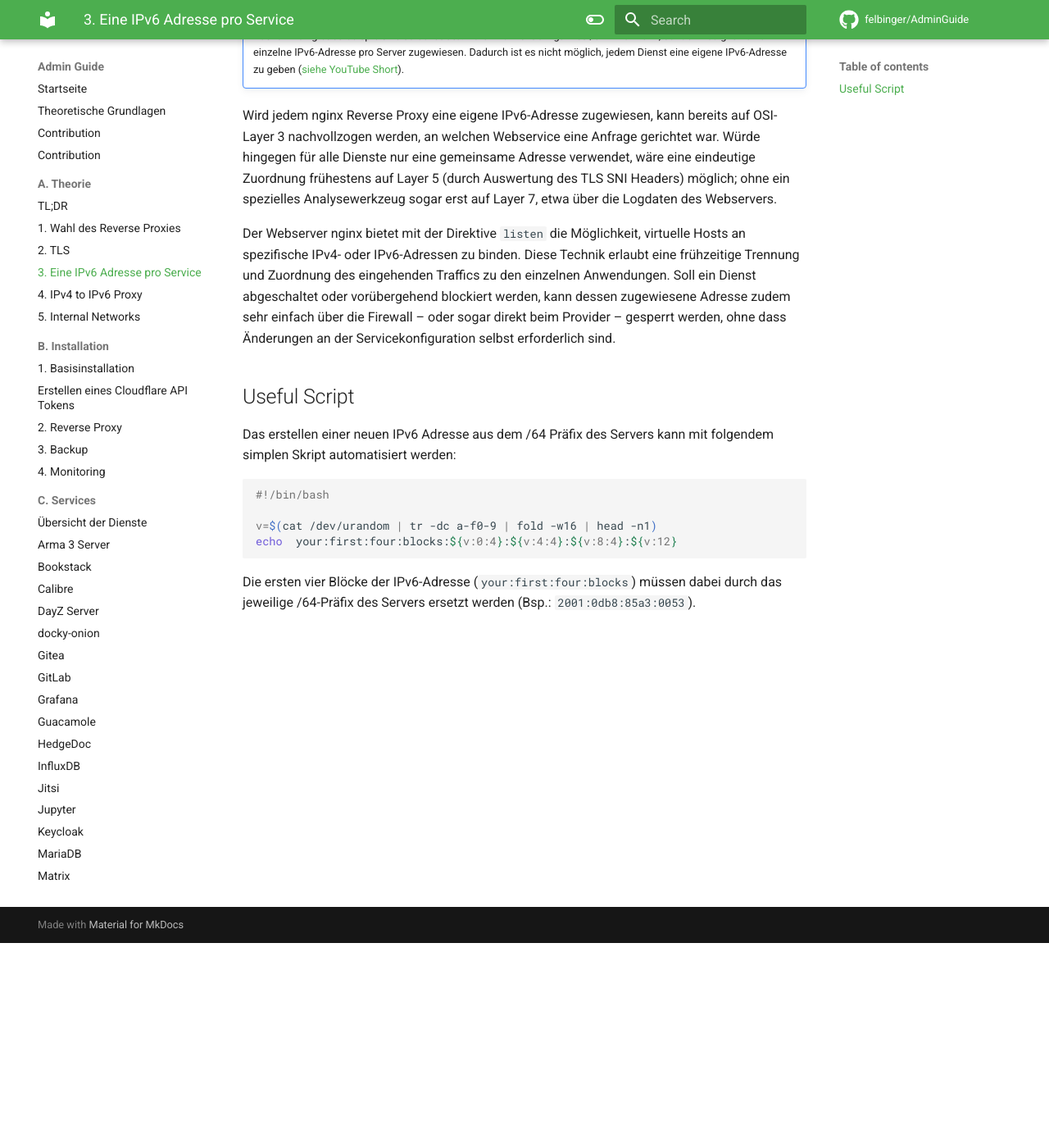
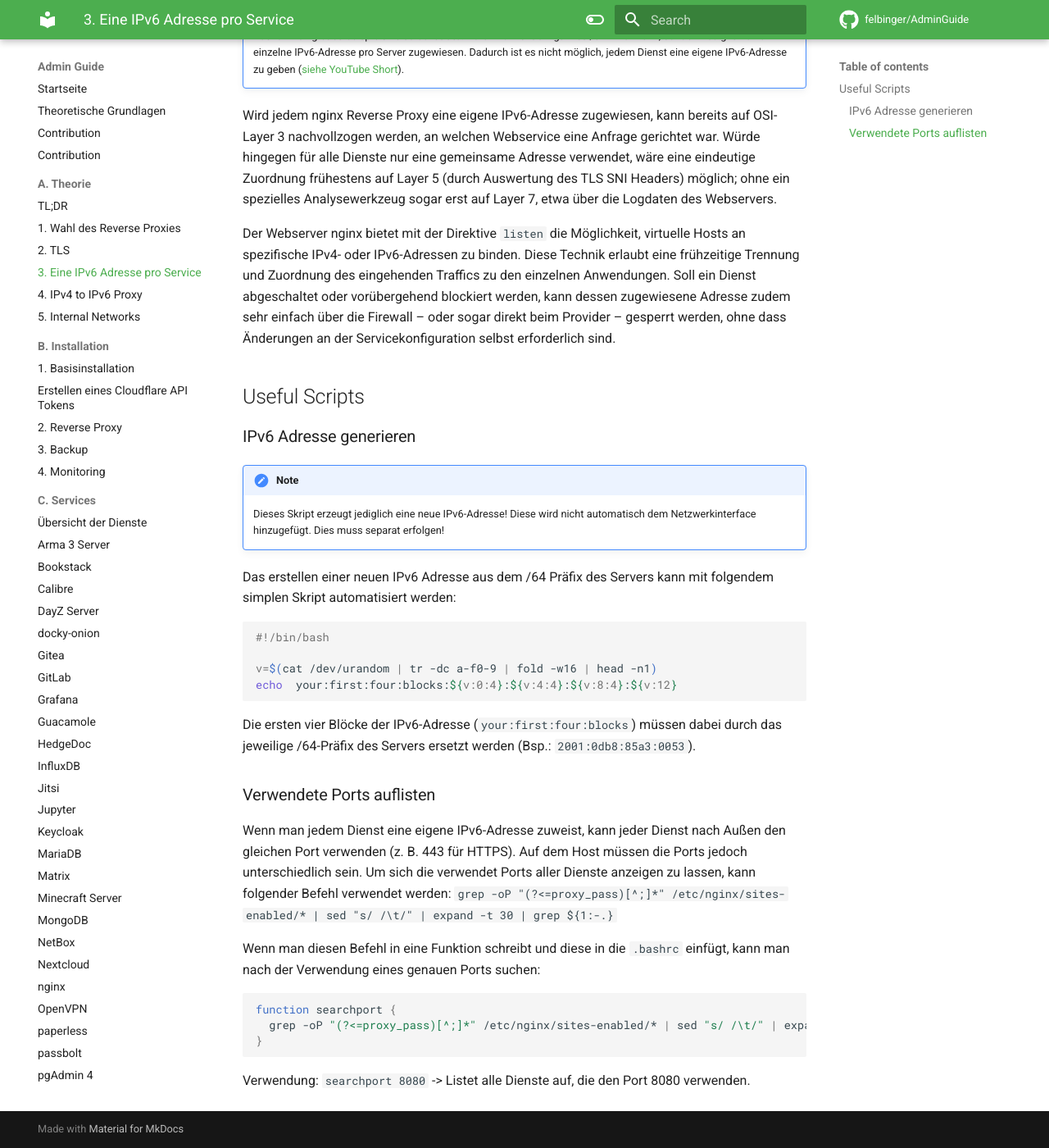
Before and after one commit to felbinger/AdminGuide, an MkDocs documentation site: the page built from docs/A._Theorie/30_ipv6-per-serivce.md, in a window 1280 px wide and 1400 px high, scrolled down 250 px. Shown: the whole window at 82% size. Built offline with MkDocs 1.6.1 and Material for MkDocs 9.7.7, drawn with Linux system fonts in a browser that asks for light colours; comment, search, counter and statistics services are not loaded.

Commit message:
added port script

````diff
--- a/docs/A._Theorie/30_ipv6-per-serivce.md
+++ b/docs/A._Theorie/30_ipv6-per-serivce.md
@@ -23,7 +23,14 @@ blockiert werden, kann dessen zugewiesene Adresse zudem sehr einfach über die F
 direkt beim Provider – gesperrt werden, ohne dass Änderungen an der Servicekonfiguration selbst
 erforderlich sind.
 
-## Useful Script
+
+## Useful Scripts
+
+### IPv6 Adresse generieren
+!!! note
+    Dieses Skript erzeugt jediglich eine neue IPv6-Adresse! Diese wird nicht automatisch dem
+    Netzwerkinterface hinzugefügt. Dies muss separat erfolgen!
+
 Das erstellen einer neuen IPv6 Adresse aus dem /64 Präfix des Servers kann mit folgendem simplen
 Skript automatisiert werden:
 
@@ -36,3 +43,21 @@ echo  your:first:four:blocks:${v:0:4}:${v:4:4}:${v:8:4}:${v:12}
 
 Die ersten vier Blöcke der IPv6-Adresse (`your:first:four:blocks`) müssen dabei durch das
 jeweilige /64-Präfix des Servers ersetzt werden (Bsp.: `2001:0db8:85a3:0053`).
+
+
+### Verwendete Ports auflisten
+Wenn man jedem Dienst eine eigene IPv6-Adresse zuweist, kann jeder Dienst nach Außen den gleichen
+Port verwenden (z. B. 443 für HTTPS). Auf dem Host müssen die Ports jedoch unterschiedlich sein.
+Um sich die verwendet Ports aller Dienste anzeigen zu lassen, kann folgender Befehl verwendet werden:
+`grep -oP "(?<=proxy_pass)[^;]*" /etc/nginx/sites-enabled/* | sed "s/ /\t/" | expand -t 30 | grep ${1:-.}`
+
+
+Wenn man diesen Befehl in eine Funktion schreibt und diese in die `.bashrc` einfügt, kann man nach
+der Verwendung eines genauen Ports suchen:
+```bash
+function searchport {
+  grep -oP "(?<=proxy_pass)[^;]*" /etc/nginx/sites-enabled/* | sed "s/ /\t/" | expand -t 30 | grep ${1:-.}
+}
+```
+
+Verwendung: `searchport 8080` -> Listet alle Dienste auf, die den Port 8080 verwenden.
````
